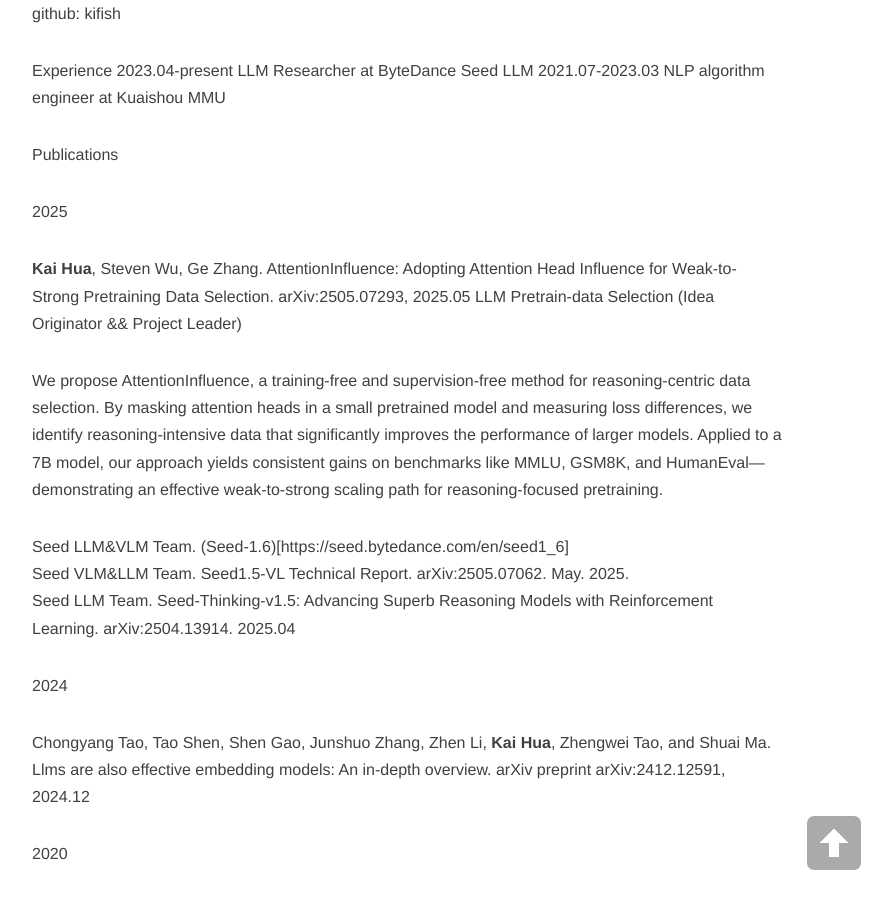
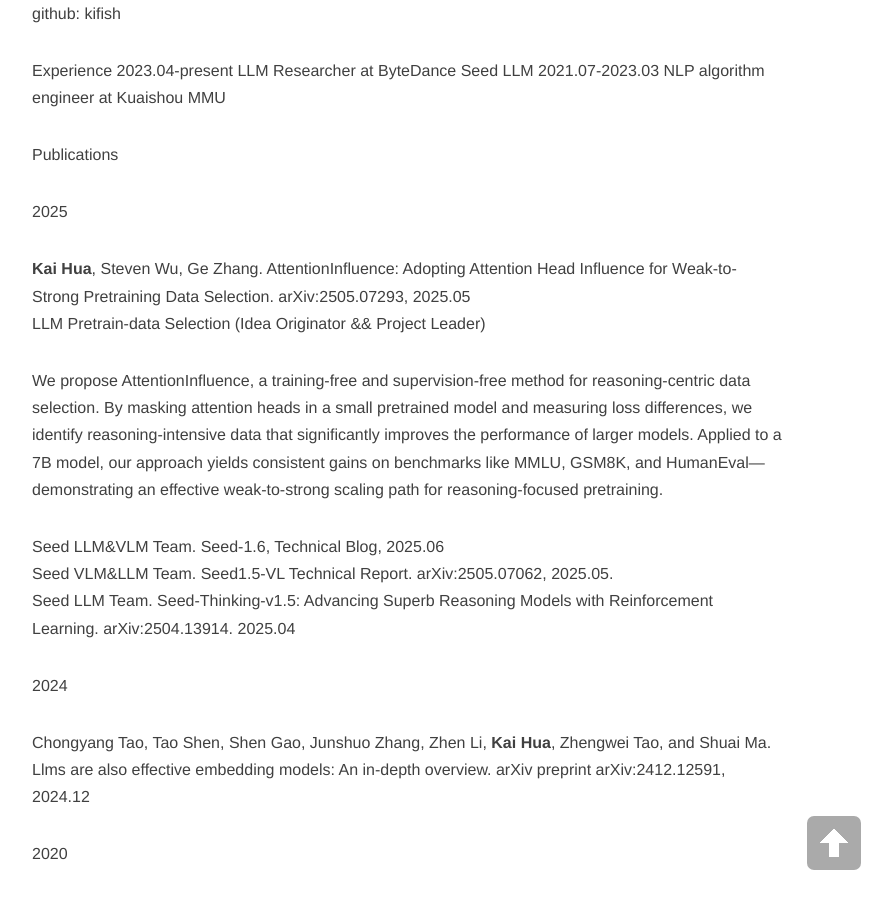
Before and after one commit to kifish/kifish.github.io, a Jekyll site: the page built from about.md, in a window 1280 px wide and 900 px high, scrolled down 478 px. Shown: the whole window, without its empty margins (233-1125 px from the left). Built offline with Jekyll 4.4.1, drawn with Linux system fonts in a browser that asks for light colours; nearby versions of some CDN libraries.

Commit message:
Update about.md

```diff
--- a/about.md
+++ b/about.md
@@ -15,13 +15,13 @@
 
 2025
 
-**Kai Hua**, Steven Wu, Ge Zhang. AttentionInfluence: Adopting Attention Head Influence for Weak-to-Strong Pretraining Data Selection. arXiv:2505.07293, 2025.05
+**Kai Hua**, Steven Wu, Ge Zhang. AttentionInfluence: Adopting Attention Head Influence for Weak-to-Strong Pretraining Data Selection. arXiv:2505.07293, 2025.05<br>
 LLM Pretrain-data Selection (Idea Originator && Project Leader)
 
 We propose AttentionInfluence, a training-free and supervision-free method for reasoning-centric data selection. By masking attention heads in a small pretrained model and measuring loss differences, we identify reasoning-intensive data that significantly improves the performance of larger models. Applied to a 7B model, our approach yields consistent gains on benchmarks like MMLU, GSM8K, and HumanEval—demonstrating an effective weak-to-strong scaling path for reasoning-focused pretraining.
 
-Seed LLM&VLM Team. (Seed-1.6)[https://seed.bytedance.com/en/seed1_6]<br>
-Seed VLM&LLM Team. Seed1.5-VL Technical Report. arXiv:2505.07062. May. 2025.<br>
+Seed LLM&VLM Team. [Seed-1.6](https://seed.bytedance.com/en/seed1_6), Technical Blog, 2025.06<br>
+Seed VLM&LLM Team. Seed1.5-VL Technical Report. arXiv:2505.07062, 2025.05.<br>
 Seed LLM Team. Seed-Thinking-v1.5: Advancing Superb Reasoning Models with Reinforcement Learning. arXiv:2504.13914. 2025.04
 
 2024
```
